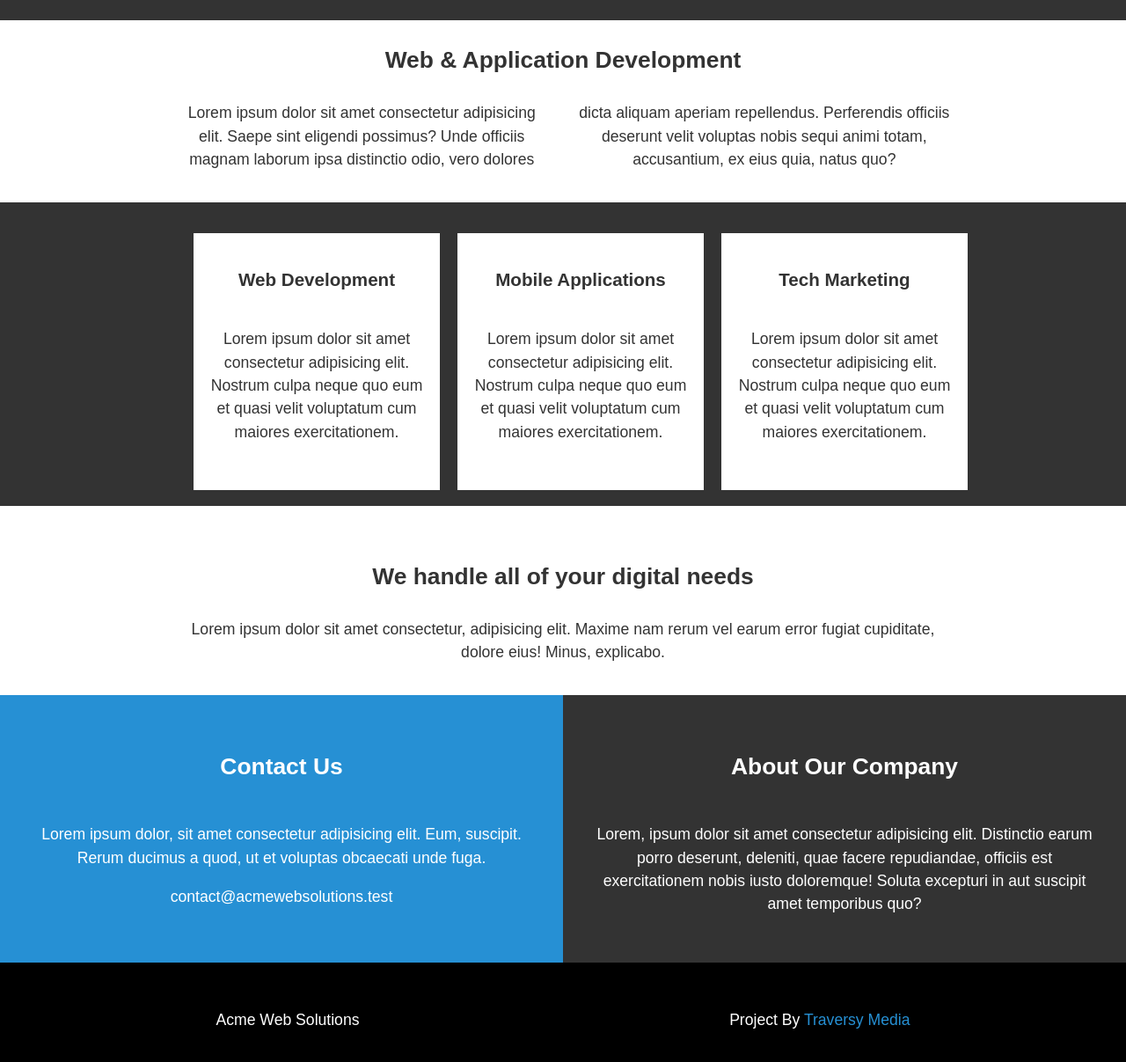
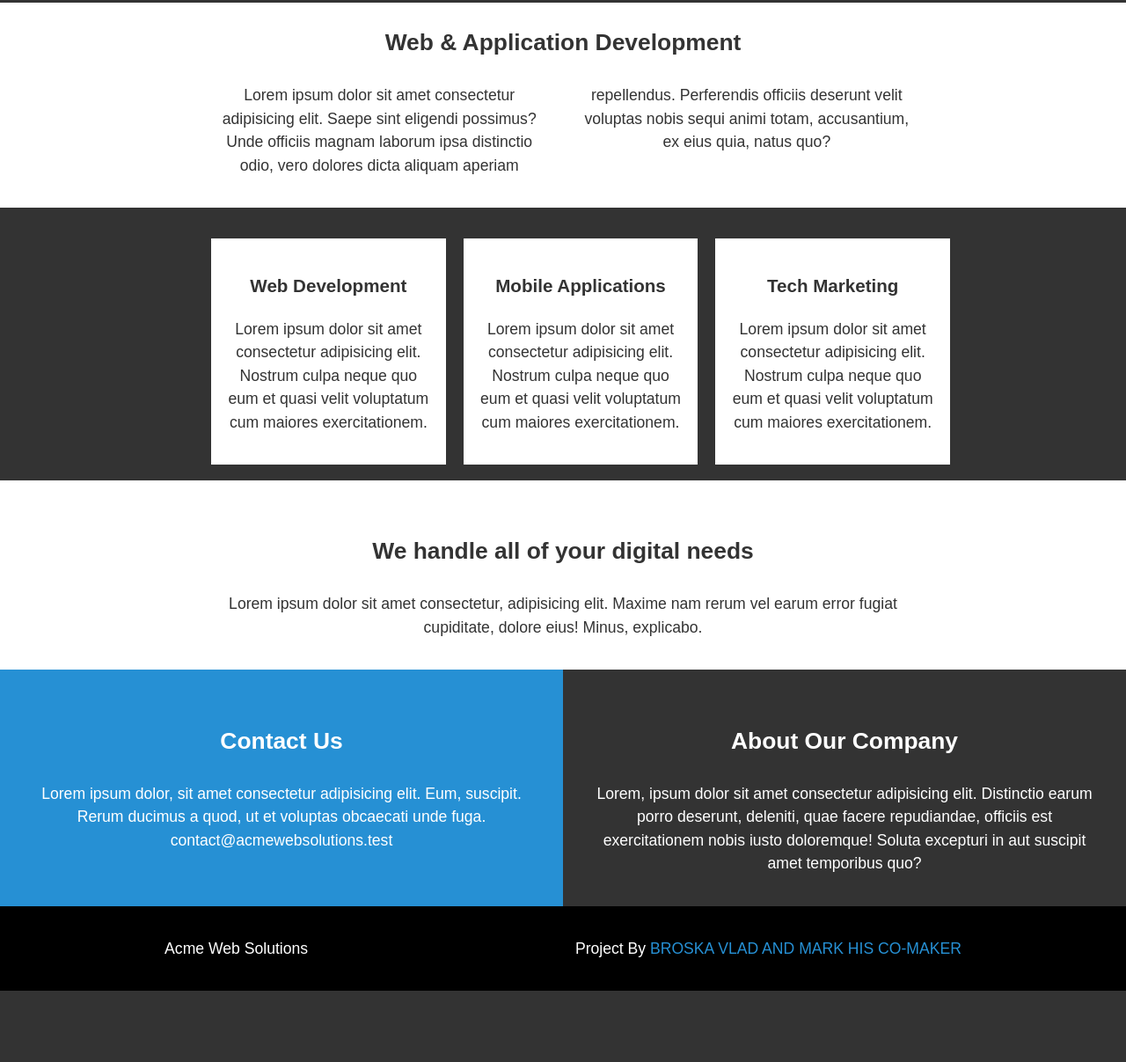
Before and after one commit to Vladbf03/CSS-Grid-Responsive-Site, a plain HTML site: page index.html in a window 1280 px wide. Shown: the part 447-1654 px from the top of the page at 88% size. After the commit the page ends 1573 px from the top, so only its background shows below. Drawn offline with Linux system fonts and the light colour scheme.

```diff
--- a/assets/css/style.css
+++ b/assets/css/style.css
@@ -1,29 +1,35 @@
-body{
+* {
   box-sizing: border-box;
+  margin: 0;
+}
+
+body {
+  text-align: center;
+
   font-family: Arial, Helvetica, sans-serif;
-    text-align: center;
   font-size: 1.1em;
   line-height: 1.5;
-    margin: 0;
+
   color: white;
   background-color: rgb(51, 51, 51);
 }
 
-header{
+header {
   min-height: 450px;
   padding: 10px;
-
+  align-items: center;
+  justify-content: center;
   display: flex;
   flex-direction: column;
-    align-items: center;
-    justify-content: center;
+
+  color: white;
 }
 
-.btn{
+.btn {
+  padding: 1em 2em;
   text-decoration: none;
   color: white;
   border: 1px solid white;
-    padding: 1em 2em;
 }
 
 .btn:hover {
@@ -31,95 +37,98 @@
   color: #333;
 }
 
-h2, h3 {
+h2,
+h3 {
   margin: 0;
   padding: 1em 0;
 }
 
-.header-description{
+.header-description {
   margin-bottom: 2em;
-    max-width: 880px;
+  max-width: 800px;
 }
 
-.section1{
-    background: white;
+.web-dev {
+  padding-bottom: 2em;
+
   max-width: 100%;
   color: #333;
-    padding-bottom: 2em;
+  background: white;
 }
 
-.section1-description{
+.web-dev-descript {
   display: inline-block;
 
-    /* columns: 2; */
   column-width: 300px;
   column-gap: 2em;
-    max-width: 880px;
+  max-width: 800px;
   width: 100%;
   margin: 0 auto;
 }
 
-.section2{
+.services {
   padding: 2em 1em 1em;
-
 }
 
-.section2-table{
+.services-list {
+  justify-content: center;
   display: flex;
-    justify-content: center;
   gap: 20px;
+  max-width: 880px;
+  width: 100%;
+  margin: 0 auto;
+
   list-style: none;
-    max-width: 880px;
+}
+
+.services-item {
+  padding: 1em;
+  padding-bottom: 2em;
+
+  background: #ffffff;
+  color: #333;
+}
+
+.digital-needs {
+  padding: 2em;
+
+  background: #fff;
+  color: #333;
+}
+
+.digital-needs-descr {
+  max-width: 800px;
   width: 100%;
   margin: 0 auto;
 }
 
-.section2-table-discr{
-    background: #ffffff;
-    color: #333;
-    padding: 1em;
-    padding-bottom: 2em;
+.contact-about {
+  display: flex;
 }
 
-.section3{
-    background: #fff;
-    color: #333;
+.contact-blue-box {
   padding: 2em;
+  flex: 1;
+
+  background: #2690d4;
 }
 
-.section3-descr{
-     max-width: 880px;
-    width: 100%;
-    margin: 0 auto;
-}
-
-.section4{
-    display: flex;
-
-
-   }
-
-.blue-box{
-    background: #2690d4;
+.about-black-box {
   padding: 2em;
   flex: 1;
 }
 
-.black-box{
-    padding: 2em;
-    flex: 1;
-}
-
-footer{
+footer {
+  text-align: center;
   display: flex;
   justify-content: space-around;
   padding: 2em;
+
   background: #000;
   color: #fff;
-    text-align: center;
 }
 
-a{
+a {
   text-decoration: none;
   color: #2690d4;
 }
--- a/index.html
+++ b/index.html
@@ -9,16 +9,17 @@
   <body>
     <header>
       <h1>Welcome to Acme Web Solutions</h1>
+
       <p class="header-description">
         Lorem ipsum dolor sit amet consectetur adipisicing elit. Dolorum,
         molestiae dolorem ut quas hic ad explicabo impedit nobis? Rem, ullam.
       </p>
-      <a href="#section2" class="btn">Read More</a>
+      <a href="#services" class="btn">Read More</a>
     </header>
     <main>
-      <section class="section1">
+      <section class="web-dev">
         <h2>Web & Application Development</h2>
-        <p class="section1-description">
+        <p class="web-dev-descript">
           Lorem ipsum dolor sit amet consectetur adipisicing elit. Saepe sint
           eligendi possimus? Unde officiis magnam laborum ipsa distinctio odio,
           vero dolores dicta aliquam aperiam repellendus. Perferendis officiis
@@ -26,9 +27,9 @@
           quia, natus quo?
         </p>
       </section>
-      <section id="section2" class="section2 grid">
-        <ul class="section2-table">
-          <li class="section2-table-discr">
+      <section id="services" class="services">
+        <ul class="services-list">
+          <li class="services-item">
             <h3>Web Development</h3>
             <p>
               Lorem ipsum dolor sit amet consectetur adipisicing elit. Nostrum
@@ -36,7 +37,7 @@
               exercitationem.
             </p>
           </li>
-          <li class="section2-table-discr">
+          <li class="services-item">
             <h3>Mobile Applications</h3>
             <p>
               Lorem ipsum dolor sit amet consectetur adipisicing elit. Nostrum
@@ -44,7 +45,7 @@
               exercitationem.
             </p>
           </li>
-          <li class="section2-table-discr">
+          <li class="services-item">
             <h3>Tech Marketing</h3>
             <p>
               Lorem ipsum dolor sit amet consectetur adipisicing elit. Nostrum
@@ -54,24 +55,24 @@
           </li>
         </ul>
       </section>
-      <section class="section3">
+      <section class="digital-needs">
         <h2>We handle all of your digital needs</h2>
-        <p class="section3-descr">
+        <p class="digital-needs-descr">
           Lorem ipsum dolor sit amet consectetur, adipisicing elit. Maxime nam
           rerum vel earum error fugiat cupiditate, dolore eius! Minus,
           explicabo.
         </p>
       </section>
-      <section class="section4">
-        <div class="blue-box">
+      <section class="contact-about">
+        <article class="contact-blue-box">
           <h2>Contact Us</h2>
           <p>
             Lorem ipsum dolor, sit amet consectetur adipisicing elit. Eum,
             suscipit. Rerum ducimus a quod, ut et voluptas obcaecati unde fuga.
           </p>
           <p>contact@acmewebsolutions.test</p>
-        </div>
-        <div class="black-box">
+        </article>
+        <article class="about-black-box">
           <h2>About Our Company</h2>
           <p>
             Lorem, ipsum dolor sit amet consectetur adipisicing elit. Distinctio
@@ -79,12 +80,17 @@
             est exercitationem nobis iusto doloremque! Soluta excepturi in aut
             suscipit amet temporibus quo?
           </p>
-        </div>
+        </article>
       </section>
     </main>
     <footer>
-        <p>Acme Web Solutions</p>
-        <p>Project By <a href="http://traversymedia.com" target="_blank">Traversy Media</a></p>
+      <p>Acme Web Solutions</p>
+      <p>
+        Project By
+        <a href="http://traversymedia.com" target="_blank"
+          >BROSKA VLAD AND MARK HIS CO-MAKER</a
+        >
+      </p>
     </footer>
   </body>
 </html>
```
Lines whose indentation alone changed are shown as unchanged.
